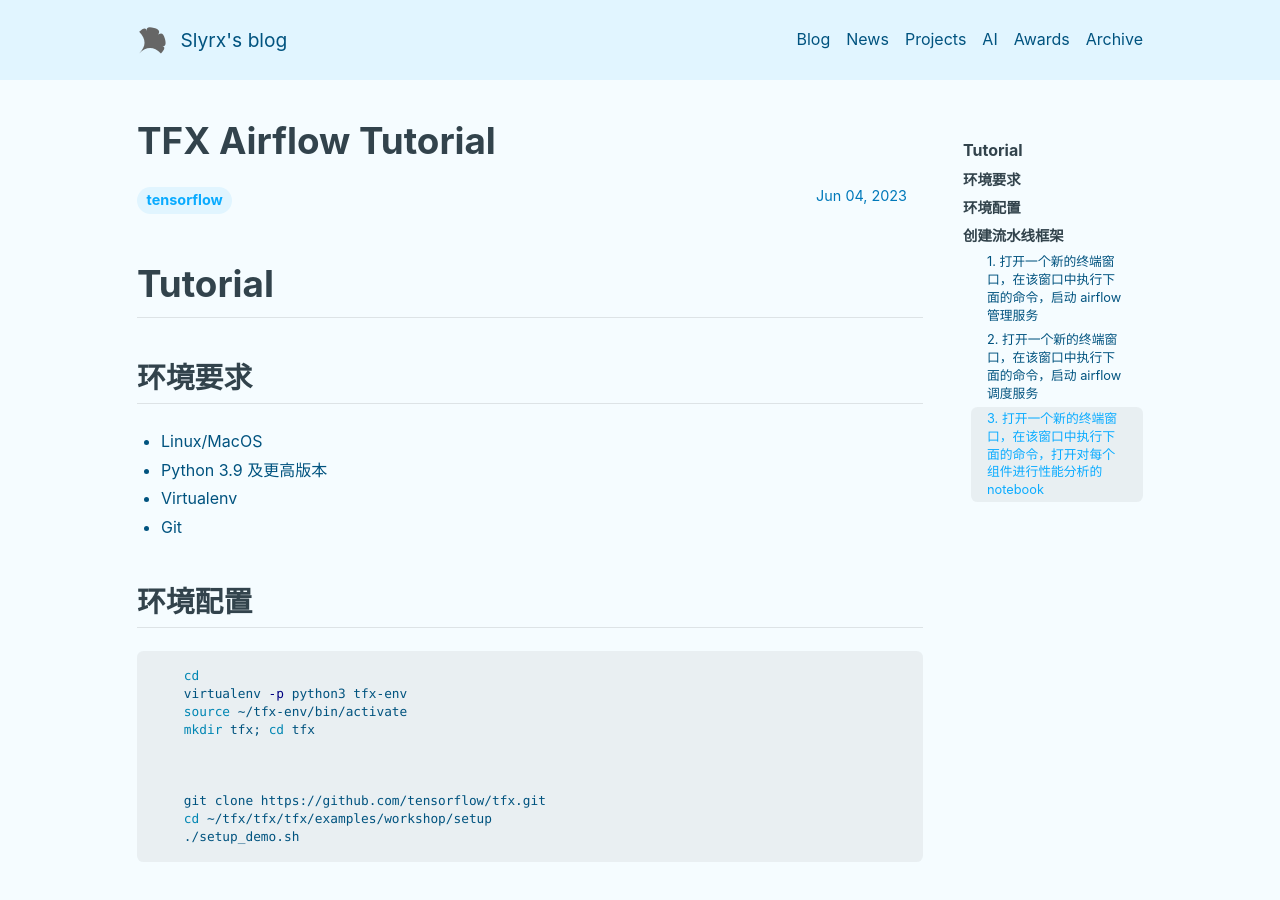
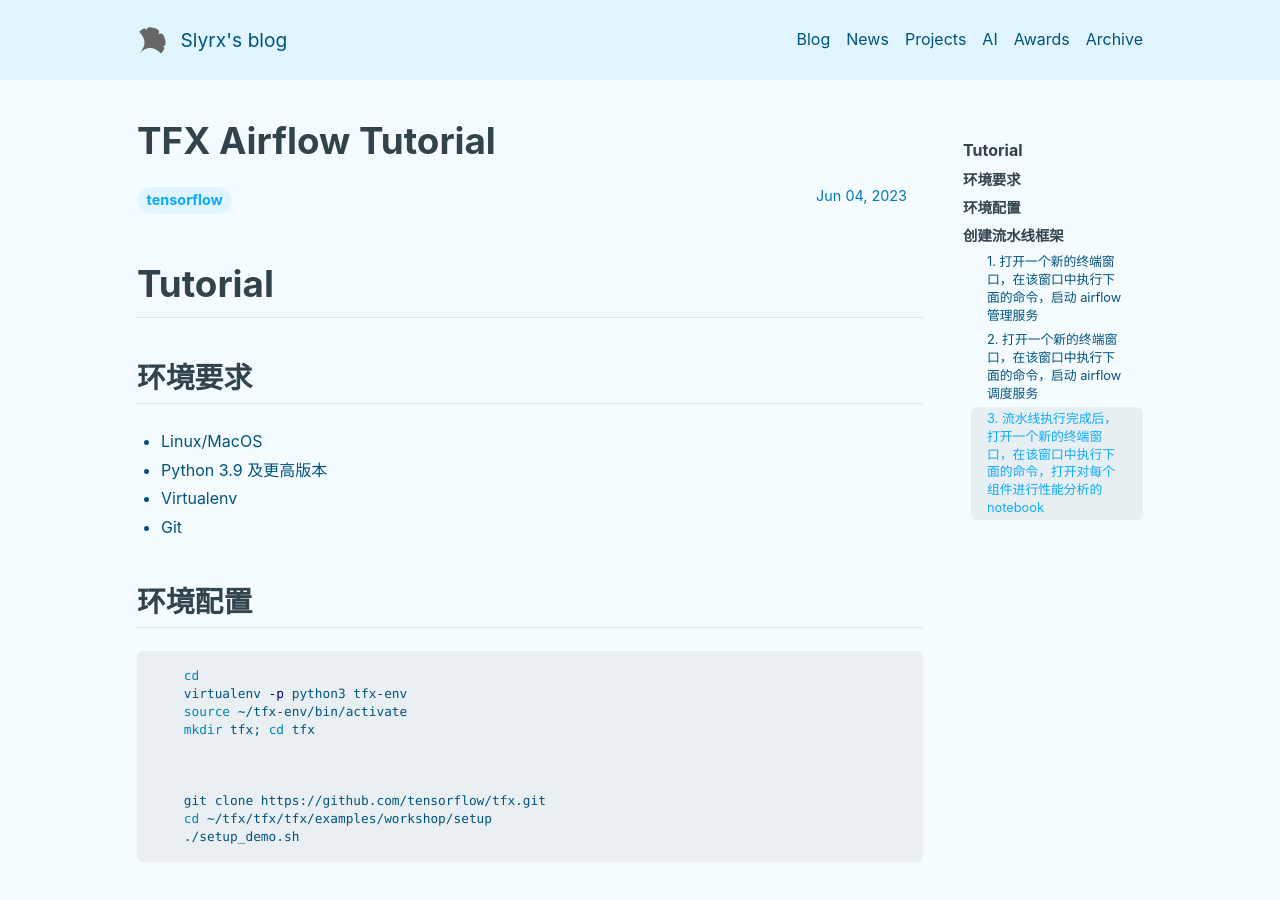
Before and after one commit to slyrx/Tech_Blog, a Jekyll site: the page built from _posts/2023-06-04-TFX_Airflow_Tutorial.md, in a window 1280 px wide and 900 px high. Built offline with Jekyll 4.4.1, drawn with Linux system fonts in a browser that asks for light colours; nearby versions of some CDN libraries; some of the changed text lies outside the part shown.

Commit message:
Update 2023-06-04-TFX_Airflow_Tutorial.md

````diff
--- a/_posts/2023-06-04-TFX_Airflow_Tutorial.md
+++ b/_posts/2023-06-04-TFX_Airflow_Tutorial.md
@@ -60,7 +60,7 @@ tags: [tensorflow]
 
 ![dag-button-refresh](https://www.tensorflow.org/static/tfx/tutorials/tfx/images/airflow_workshop/dag-button-refresh.png)
 
-### 3. 打开一个新的终端窗口，在该窗口中执行下面的命令，打开对每个组件进行性能分析的 notebook
+### 3. 流水线执行完成后，打开一个新的终端窗口，在该窗口中执行下面的命令，打开对每个组件进行性能分析的 notebook
 ```bash
     # Open yet another new terminal window, and in that window ...
     # Assuming that you've cloned the TFX repo into ~/tfx
````
